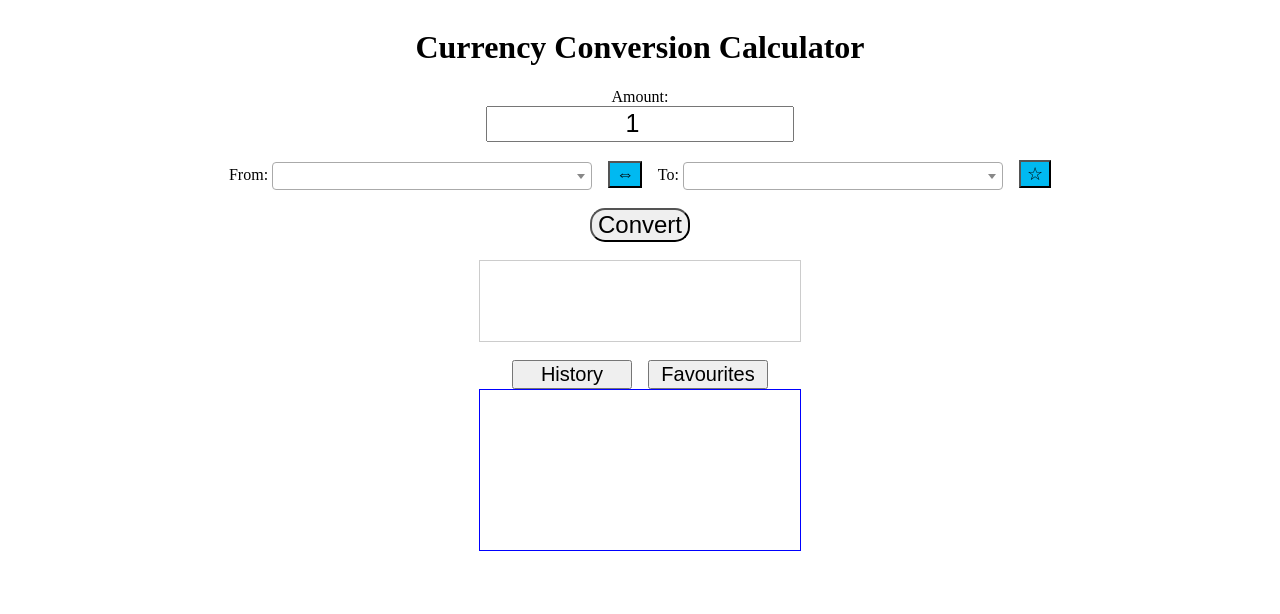
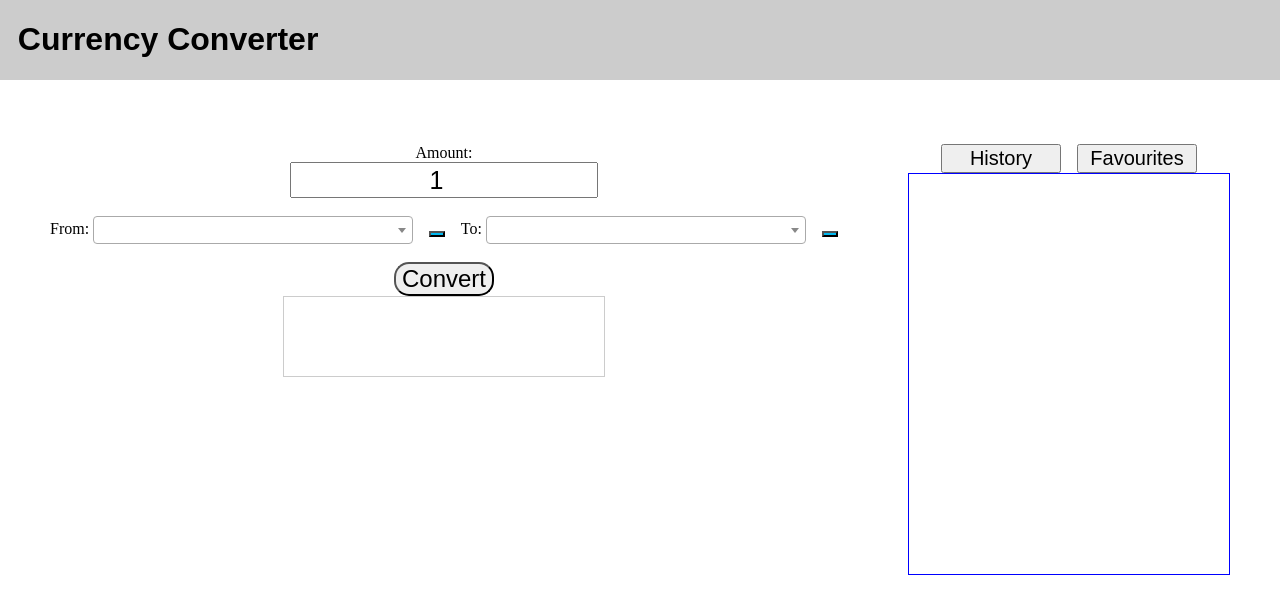
Before and after one commit to Aryan10/SimpleCurrencyConverter, a plain HTML site: page index.html in a window 1280 px wide. Drawn offline with nearby package versions, Linux system fonts and the light colour scheme; no server answers.

Commit message:
🌾☑️ Updated with Glitch 3

```diff
--- a/index.html
+++ b/index.html
@@ -1,46 +1,45 @@
 <!DOCTYPE html>
 <html lang="en" manifest="manifest.mf">
 <head>
-
     <meta charset="UTF-8">
     <meta name="viewport" content="width=device-width, initial-scale=1.0">
     <link rel="stylesheet" href="style.css">
     <script src="https://ajax.googleapis.com/ajax/libs/jquery/1.9.1/jquery.min.js"></script>
     <script src="https://cdnjs.cloudflare.com/ajax/libs/select2/4.0.0/js/select2.full.min.js"></script>
-    <title>Currency Conversion Calculator</title>
+    <title>Error 404 - Currency Converter</title>
 </head>
 <body>
-    <center><h1><font face="Arial, sans-serif"></font>Currency Conversion Calculator</h1></center>
-
-    <div>
+    <div class="header">
+      <h1><font face="Arial, sans-serif">&nbsp;&nbsp;Currency Converter</font></h1>
+    </div>
+    <br><br><br><br><br><br><br><br>
+    <div id="converterDiv">
       <form action="" onsubmit="conversion();return false">
-        <center>
         <label for="inputAmount">Amount: <br></label>
         <input type="number" id="inputAmount" value="1" placeholder="Enter Amount" required>
-          <br><br>
-
-
+        <br>
+        <br>
         <label for="fromCurrency">From:</label>
         <select id="fromCurrency" name="fromCurrency" class="select" onchange="resetFavourite()"></select>
         &nbsp;&nbsp;
-          <button type="button" class="button" onclick="swapCurrencies()">⇔</button>
+        <button type="button" id="switchselect" class="smallButton" onclick="swapCurrencies()"></button>
         &nbsp;&nbsp;
         <label for="toCurrency">To:</label>
         <select id="toCurrency" name="toCurrency" class="select" onchange="resetFavourite()"></select>
         &nbsp;&nbsp;
-          <button type="button" class="button" onclick="favouriteExchange()" id="favourite">☆</button>
-
-          <br><br>
-        </center>
-        <center><input id="convertButton" type="submit" value="Convert"></center>
-        <label for="" id=""></label>
+        <button type="button" id="favourite" class="smallButton" onclick="favouriteExchange()"></button>
+        <br>
+        <br>
+        <input id="convertButton" type="submit" value="Convert">
       </form>
-    </div>
-
-    <div style="text-align:center;">
+      <div style="text-align:center;float:centre;"
           <br>
           <div id="outputAmount"><h3>&nbsp;</h3></div>
           <br>
+      </div>
+    </div>
+
+    <div id="activityDiv">
         <button type="button" class="tab" onclick="showHistory()">History</button>
         &nbsp;&nbsp;
         <button type="button" class="tab" onclick="showFavourites()">Favourites</button>
--- a/script.js
+++ b/script.js
@@ -8,6 +8,9 @@ let favBtn = document.getElementById("favourite")
 let output = document.getElementById("outputAmount");
 let box = document.getElementById("activityBox");
 var tab = 0;
+
+let winurl = String(window.location).split('?');
+var params = {};
 
 // api, main and input functions
 var res;
@@ -35,6 +38,7 @@ async function recall() {
 }
 
 async function main() {
+  // fetch from api
   res = await jsonfetch(api);
   if (res) localStorage.apires = JSON.stringify(res);
   if (!res && localStorage.apires) res = JSON.parse(localStorage.apires);
@@ -42,13 +46,28 @@ async function main() {
   if (db) db.INR.symbol_native = '₹';
   else db = {};
 
+  // select2 options
   let currencies = (res ? Object.keys(res.rates) : []);
   removeArrayElement(currencies, 'INR');
   removeArrayElement(currencies, 'USD');
   fromC.innerHTML = updatedOptions(currencies);
   toC.innerHTML = updatedOptions(currencies);
-  $('#fromCurrency').val('USD').trigger('change');
-  $('#toCurrency').val('INR').trigger('change');
+
+  // other components
+  if (winurl[1]) {
+      winurl[1].split('&').forEach(function(pair) {
+        let p = pair.split('=');
+        if (p.length == 1) p.push(null);
+        params[p[0]] = p[1];
+      });
+  }
+  if (!params.from) params.from = 'USD';
+  if (!params.to) params.to = 'INR';
+  if (!params.amount) params.amount = amount.value;
+  $('#fromCurrency').val(params.from).trigger('change');
+  $('#toCurrency').val(params.to).trigger('change');
+  $('#inputAmount').val(params.amount).trigger('change');
+  document.getElementById("switchselect").innerHTML = symbols.swap;
 }
 
 function swapCurrencies() {
@@ -72,6 +91,8 @@ async function conversion() {
   hist = parsed + hist.replace(parsed, '');
   localStorage.history = hist;
   if (tab == 1) showHistory();
+
+  window.history.pushState({}, document.title, linkExchange(fromC.value, toC.value, amount.value));
 }
 
 function favouriteExchange() {
@@ -80,13 +101,13 @@ function favouriteExchange() {
   if (!favs.includes(parsed)) {
     favs = favs + parsed;
   }
-  favBtn.innerHTML = starred;
+  favBtn.innerHTML = symbols.starred;
   localStorage.favourites = favs;
   if (tab == 2) showFavourites()
 }
 
 function resetFavourite() {
-  favBtn.innerHTML = hollowstar;
+  favBtn.innerHTML = symbols.hollowstar;
 }
 
 function showFavourites() {
@@ -95,7 +116,7 @@ function showFavourites() {
   let favarray = favs.split(';').slice(0, -1).map((f) => f.split(','));
   let HTML = "";
   favarray.forEach(function (a) {
-    HTML += a[0] + " " + rightarrow + " " + a[1] + "<br>";
+    HTML += linkExchangeHTML(a);
   });
   box.innerHTML = HTML;
   tab = 2;
@@ -107,7 +128,7 @@ function showHistory() {
   let hisarray = hist.split(';').slice(0, -1).map((f) => f.split(','));
   let HTML = "";
   hisarray.forEach(function (a) {
-    HTML += a[0] + " " + rightarrow + " " + a[1] + "<br>";
+    HTML += linkExchangeHTML(a);
   });
   box.innerHTML = HTML;
   tab = 1;
@@ -116,6 +137,14 @@ function showHistory() {
 // utility functions
 function removeArrayElement(array, key) {
   array.splice(array.indexOf(key), 1);
+}
+
+function linkExchange(from, to, amt) {
+  return winurl[0] + "?from=" + from + "&to=" + to + "&amount=" + amt;
+}
+
+function linkExchangeHTML(array) {
+  return "<a href=\"" + linkExchange(array[0], array[1], '1') + "\">" + array[0] + " " + symbols.rightarrow + " " + array[1] + "</a><br>";
 }
 
 function updatedOptions(array, selected) {
@@ -138,6 +167,9 @@ $(function () {
   $("select").select2();
 });
 
-const hollowstar = '☆';
-const starred = '★';
-const rightarrow = "→";
+const symbols = {
+  hollowstar: '☆',
+  starred: '★',
+  rightarrow: "→",
+  swap: "⇆"
+}
--- a/style.css
+++ b/style.css
@@ -1,10 +1,20 @@
 @import url(https://cdnjs.cloudflare.com/ajax/libs/select2/4.0.0/css/select2.min.css);
 
 html, body {
-  overflow-x: hidden;
+    margin: 0px;
+    height: 100%;
+    overflow-x: hidden;
 }
+
 body {
-  position: relative
+    position: relative
+}
+
+.header {
+    position: absolute;
+    top: 0px;
+    width: 100%;
+    background-color: #ccc;
 }
 
 .tab {
@@ -12,9 +22,9 @@ body {
     font-size: 20px;
 }
 
-.button {
+.smallButton {
+    font-size: 18px;
     background-color: #00B9F1;
-    font-size: 18px;
 }
 
 .select {
@@ -43,9 +53,21 @@ body {
 
 #activityBox {
     margin: auto;
-    height: 160px;
+    height: 400px;
     width: 320px;
     border: 1px solid #0000ff;
     text-align: center;
     overflow-y: auto;
 }
+
+#activityDiv {
+    text-align: center;
+    float: right;
+    margin-right: 50px;
+}
+
+#converterDiv {
+    text-align: center;
+    float: left;
+    margin-left: 50px;
+}
```
Lines whose indentation alone changed are shown as unchanged.
